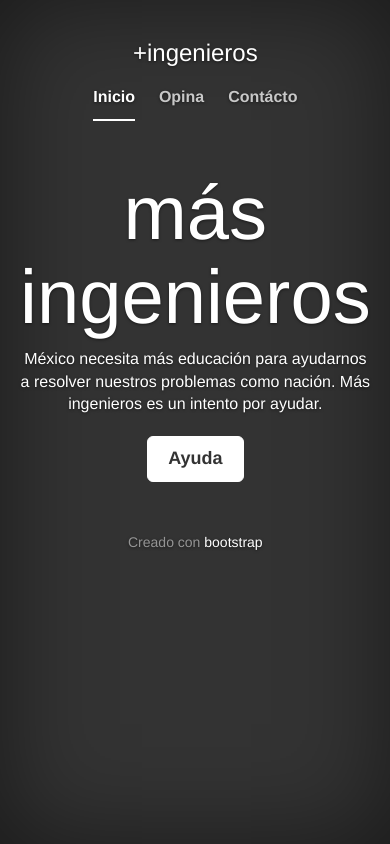
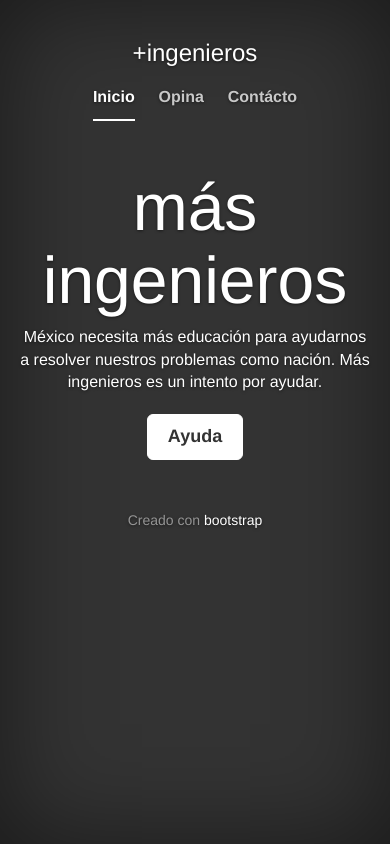
Before and after one commit to MexicanHacker/masingenieros.org, a plain HTML site: page public/index.html in a window 390 px wide. Drawn offline with nearby package versions, Linux system fonts and the light colour scheme.

Commit message:
Reducing size for iphones

```diff
--- a/public/css/cover.css
+++ b/public/css/cover.css
@@ -118,7 +118,7 @@ body {
 }
 
 .cover-heading {
-  font-size: 76px;
+  font-size: 66px;
 }
 
 /*
```
